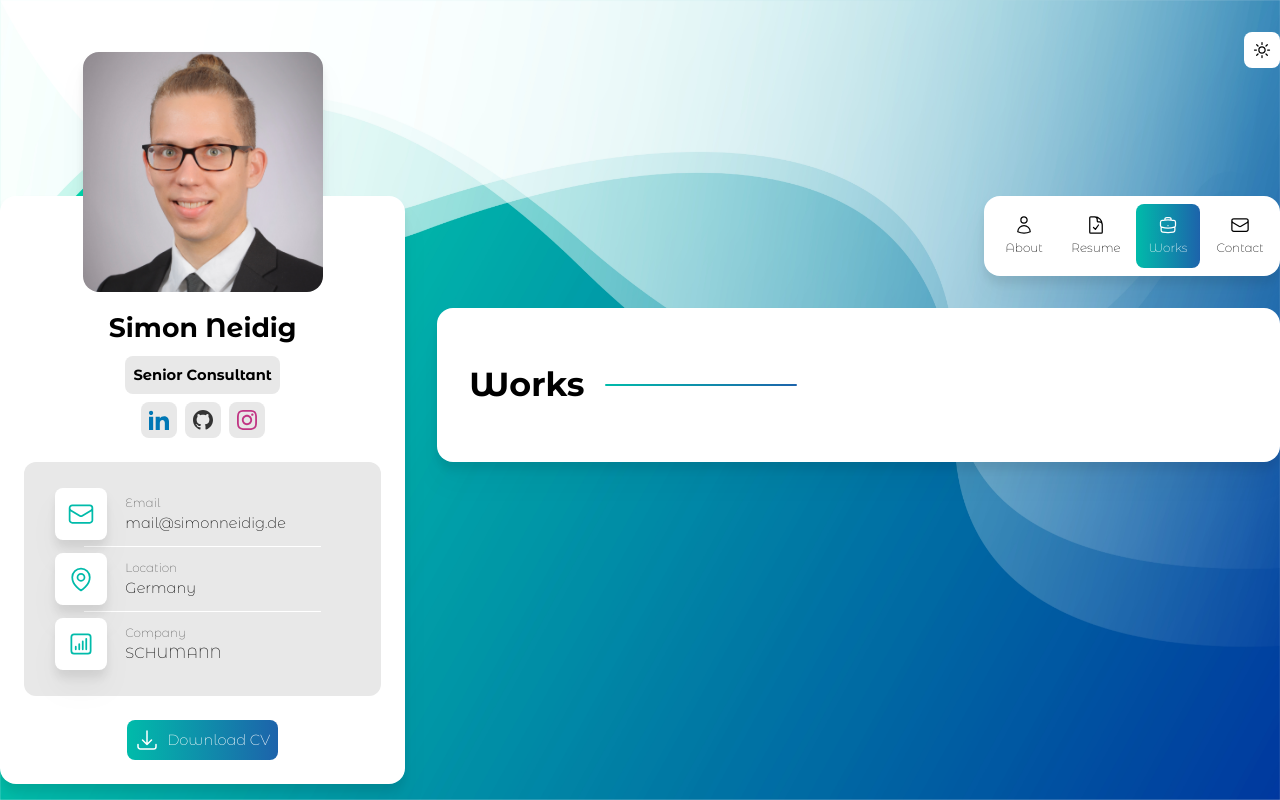
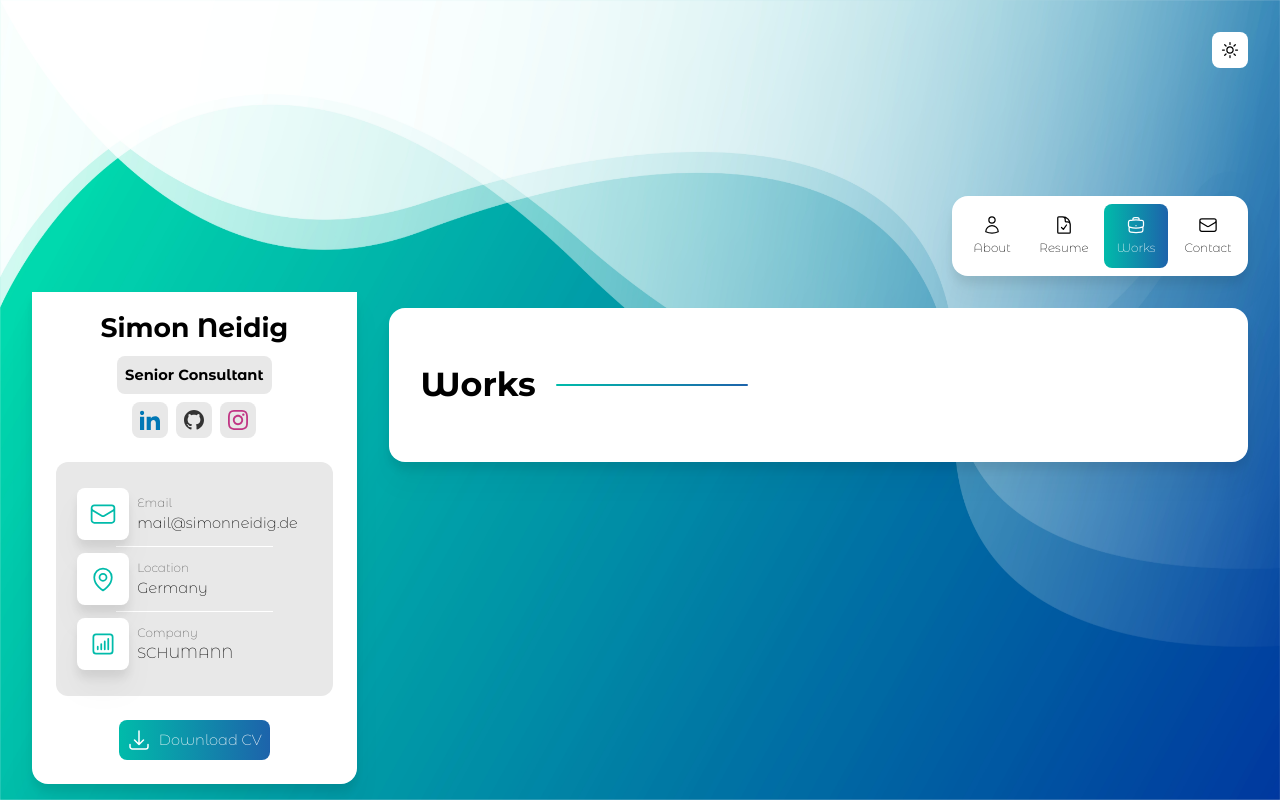
Before and after one commit to neidigsi/simonneidig_reactjs, a Next.js app: page /works in a window 1280 px wide. Built offline with nearby package versions, Linux system fonts and the light colour scheme.

Commit message:
Fix cols in main layout by adjusting tailwind config

```diff
--- a/package.json
+++ b/package.json
@@ -29,7 +29,7 @@
     "postcss-import": "^16.1.0",
     "postcss-nesting": "^12.1.5",
     "postcss-preset-env": "^9.5.14",
-    "tailwindcss": "^3.4.3",
+    "tailwindcss": "^3.4.4",
     "typescript": "^5"
   }
 }
--- a/src/assets/scss/main.scss
+++ b/src/assets/scss/main.scss
@@ -1,6 +1,6 @@
-@tailwind base;
-@tailwind components;
-@tailwind utilities;
+@import "tailwindcss/base";
+@import "tailwindcss/components";
+@import "tailwindcss/utilities";
 
 @import "./variables/app";
 
--- a/src/components/sidebar/sidebar.tsx
+++ b/src/components/sidebar/sidebar.tsx
@@ -15,10 +15,10 @@ export default function Sidebar() {
   const position = useAppSelector((state) => state.personalInfo.position);
 
   return (
-    <div className="grid col-span-1 h-screen items-end">
+    <div className="grid col-span-1 h-screen items-end w-full">
       <div className="mb-4 drop-shadow-xl">
-        <ProfilePicture />
-        <div className="bg-white justify-center rounded-b-2xl w-full">
+        {/* <ProfilePicture /> */}
+        <div className="bg-white justify-center rounded-b-2xl">
           <h2 className="text-center">{name}</h2>
           <div className="grid justify-center my-2 text-base">
             <Badge
--- a/src/layouts/sidebarLayout.tsx
+++ b/src/layouts/sidebarLayout.tsx
@@ -27,11 +27,12 @@ export default function SidebarLayout({
   return (
     <>
       {loaded ? (
-        <div className="grid grid-cols-3 gap-8 max-w-[1350px] mx-8 w-screen">
-          <div className="col-span-1">
+        <div className="max-w-[1350px] w-screen">
+          <div className="mx-8 grid gap-8 grid-cols-7">
+            <div className="col-span-2">
               <Sidebar />
             </div>
-          <div className="col-span-2 p-10">
+            <div className="col-span-5">
                 <div className="flex justify-end button-bar">
                   <button className="btn-white">
                     <div className="size-5">
@@ -45,6 +46,7 @@ export default function SidebarLayout({
                 </div>
             </div>
           </div>
+        </div>
       ) : (
         <div className="grid h-screen w-screen">
           <Loader size={5} color="white" />
--- a/tailwind.config.ts
+++ b/tailwind.config.ts
@@ -2,9 +2,7 @@ import type { Config } from "tailwindcss";
 
 const config: Config = {
   content: [
-    "./src/pages/**/*.{js,ts,jsx,tsx,mdx}",
-    "./src/components/**/*.{js,ts,jsx,tsx,mdx}",
-    "./src/app/**/*.{js,ts,jsx,tsx,mdx}",
+    "./src/**/*.{js,ts,jsx,tsx,mdx}",
   ],
   theme: {
     fontSize: {
@@ -22,8 +20,8 @@ const config: Config = {
         "dark-grey": "#5F5F5F",
       },
       animation: {
-        'loader': 'loading 0.5s infinite',
-      }
+        loader: "loading 0.5s infinite",
+      },
     },
   },
   plugins: [],
```
Also changed, not shown: 1 other file (tests, documents, lock files or other folders). Lines whose indentation alone changed are shown as unchanged.
